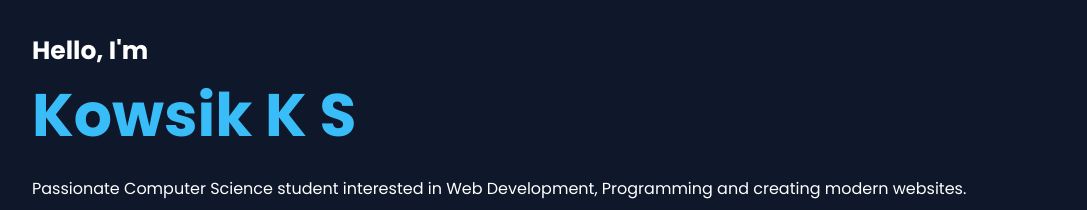
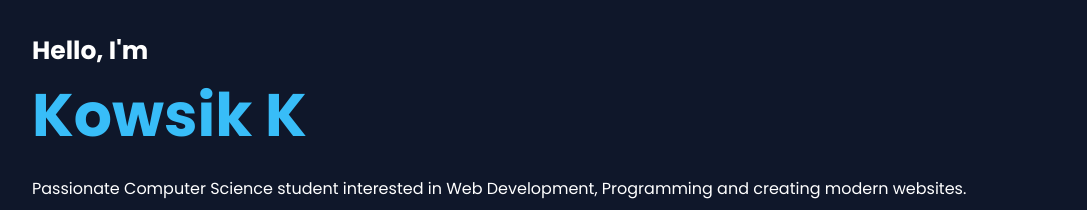
Before and after one commit to kowsik-kk/Kowsik-webpage, a plain HTML site: page index.html in a window 1280 px wide. Shown: the part 198-408 px from the top of the page, without its empty margins (96-1183 px from the left). Drawn offline with Linux system fonts and the light colour scheme; a script that the page names is missing.

Commit message:
Update index.html

```diff
--- a/index.html
+++ b/index.html
@@ -35,7 +35,7 @@
 
         <h3>Hello, I'm</h3>
 
-        <h1> Kowsik K S</h1>
+        <h1> Kowsik K </h1>
 
         <h2><span id="typing"></span></h2>
 
@@ -121,7 +121,6 @@ through coding.
 </section>
 
 <section id="projects">
-
      <div class="team-card">
             <h3>Aadarsh S</h3>
             <p>Frontend Developer & Ethical hacker </p>
```
